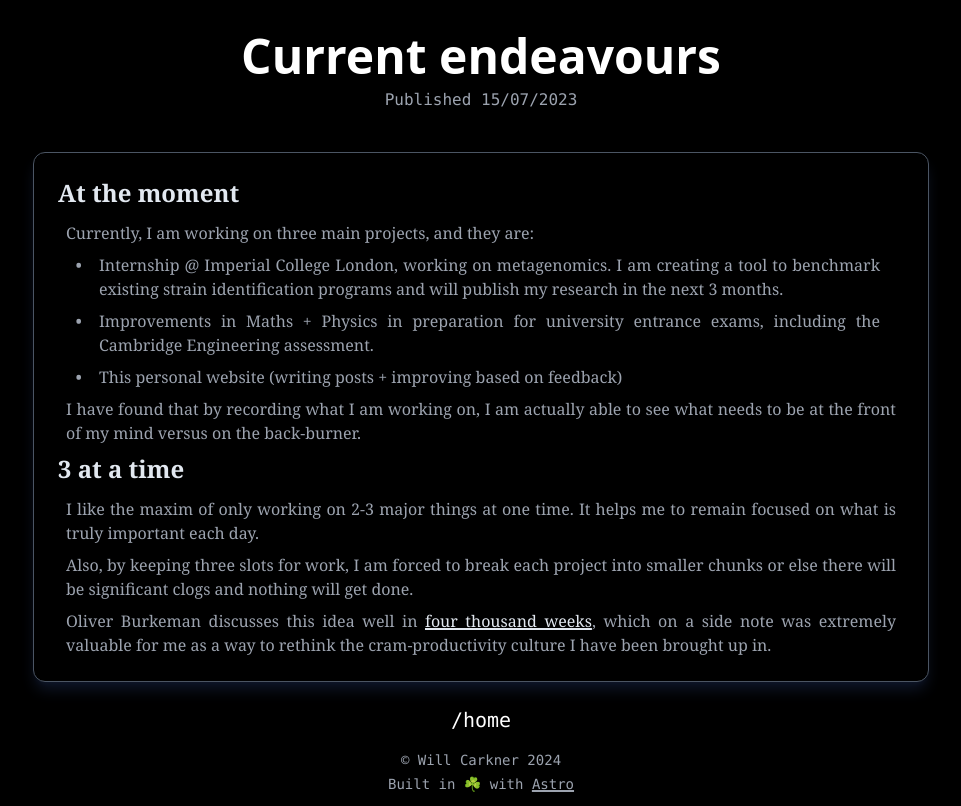
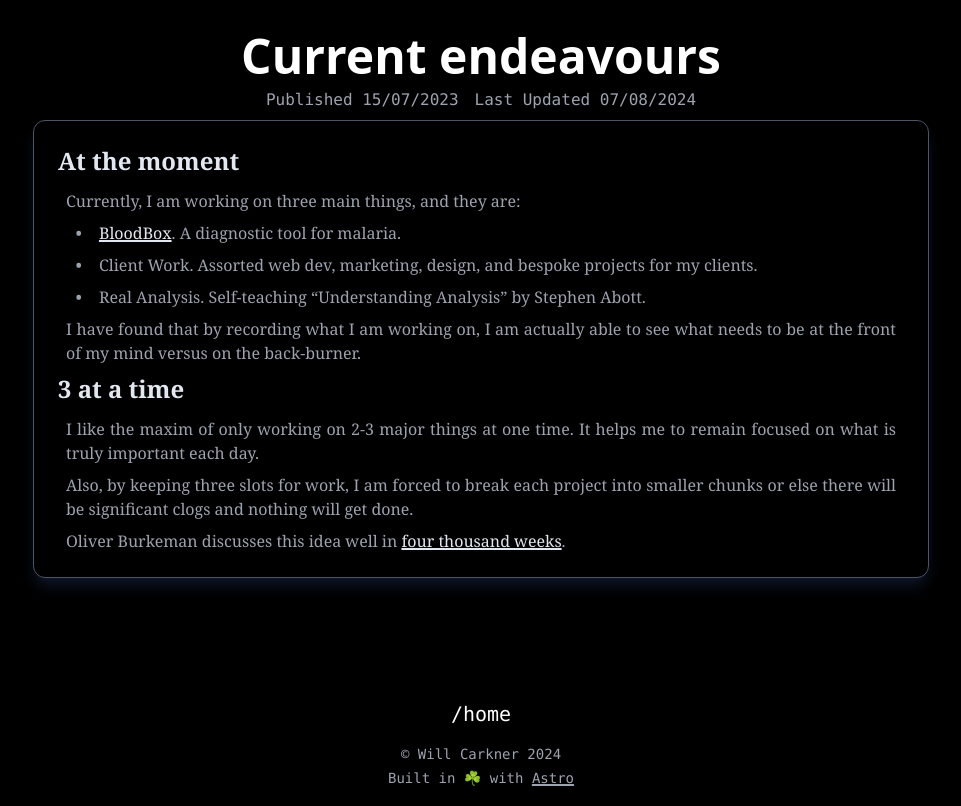
Before and after one commit to will-carkner/will-carkner-com, an Astro site: page /blog/current in a window 1280 px wide. Shown: the whole page, without its empty margins (159-1120 px from the left). Built offline with nearby package versions, Linux system fonts and the light colour scheme; Astro itself is replaced by a stand-in of ours.

Commit message:
did more

```diff
--- a/src/content/blog/current.md
+++ b/src/content/blog/current.md
@@ -1,17 +1,18 @@
 ---
 title: 'Current endeavours'
 pubDate: 'Jul 15 2023'
+updatedDate: 'Aug 7 2024'
 ---
 
 ### At the moment
 
-Currently, I am working on three main projects, and they are:
+Currently, I am working on three main things, and they are:
 
-- Internship @ Imperial College London, working on metagenomics. I am creating a tool to benchmark existing strain identification programs and will publish my research in the next 3 months.
+- [BloodBox](https://bloodbox.info). A diagnostic tool for malaria.
 
-- Improvements in Maths + Physics in preparation for university entrance exams, including the Cambridge Engineering assessment.
+- Client Work. Assorted web dev, marketing, design, and bespoke projects for my clients.
 
-- This personal website (writing posts + improving based on feedback)
+- Real Analysis. Self-teaching "Understanding Analysis" by Stephen Abott.
 
 I have found that by recording what I am working on, I am actually able to see what needs to be at the front of my mind versus on the back-burner.
 
@@ -21,4 +22,4 @@
 
 Also, by keeping three slots for work, I am forced to break each project into smaller chunks or else there will be significant clogs and nothing will get done.
 
-Oliver Burkeman discusses this idea well in [four thousand weeks](https://en.wikipedia.org/wiki/Four_Thousand_Weeks:_Time_Management_for_Mortals), which on a side note was extremely valuable for me as a way to rethink the cram-productivity culture I have been brought up in.
+Oliver Burkeman discusses this idea well in [four thousand weeks](https://en.wikipedia.org/wiki/Four_Thousand_Weeks:_Time_Management_for_Mortals).
--- a/src/content/config.ts
+++ b/src/content/config.ts
@@ -12,7 +12,6 @@
 			.string()
 			.optional()
 			.transform((str) => (str ? new Date(str) : undefined)),
-		published: z.boolean().default(true),
 	}),
 });
 
--- a/src/layouts/BlogPost.astro
+++ b/src/layouts/BlogPost.astro
@@ -7,16 +7,24 @@
 
 type Props = CollectionEntry<'blog'>['data']
 
-const { title, pubDate } = Astro.props
+const { title, pubDate, updatedDate } = Astro.props
 ---
 
 <Layout show={true} title={title}>
   <Section class="!mt-8">
     <div class="space-y-2">
       <h2>{title}</h2>
+      <div class="flex flex-row items-center justify-center space-x-4">
         <p class="font-mono text-gray-400">
           Published <FormattedDate date={pubDate} />
         </p>
+        {
+          updatedDate && (
+            <p class="font-mono text-gray-400">
+              Last Updated <FormattedDate date={updatedDate} />
+            </p>
+          )
+        }
       </div>
       <Section class="text-left md:text-justify">
         <article>
@@ -25,8 +33,8 @@
           </BlogCard>
         </article>
       </Section>
+    </div>
   </Section>
-</Layout>
 
   <style is:global>
     article {
@@ -141,3 +149,4 @@
       @apply !pt-0;
     }
   </style>
+</Layout>
```
Lines whose indentation alone changed are shown as unchanged.
